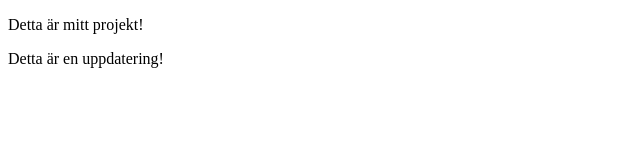
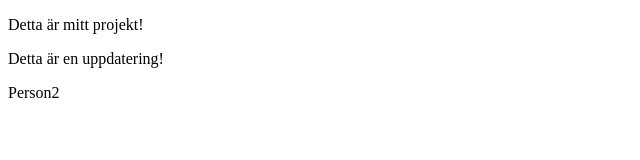
Before and after one commit to AntoniaCarlstrom/GritJWS232, a plain HTML site: page index.html in a window 1280 px wide. Shown: the full height of the page, 0-640 px from the left. Drawn offline with Linux system fonts and the light colour scheme.

Commit message:
Uppdaterat index file

```diff
--- a/index.html
+++ b/index.html
@@ -9,5 +9,6 @@
 <body>
     <p>Detta är mitt projekt!</p>
 <p>Detta är en uppdatering!</p>
+<p>Person2</p>
 </body>
 </html>
```
